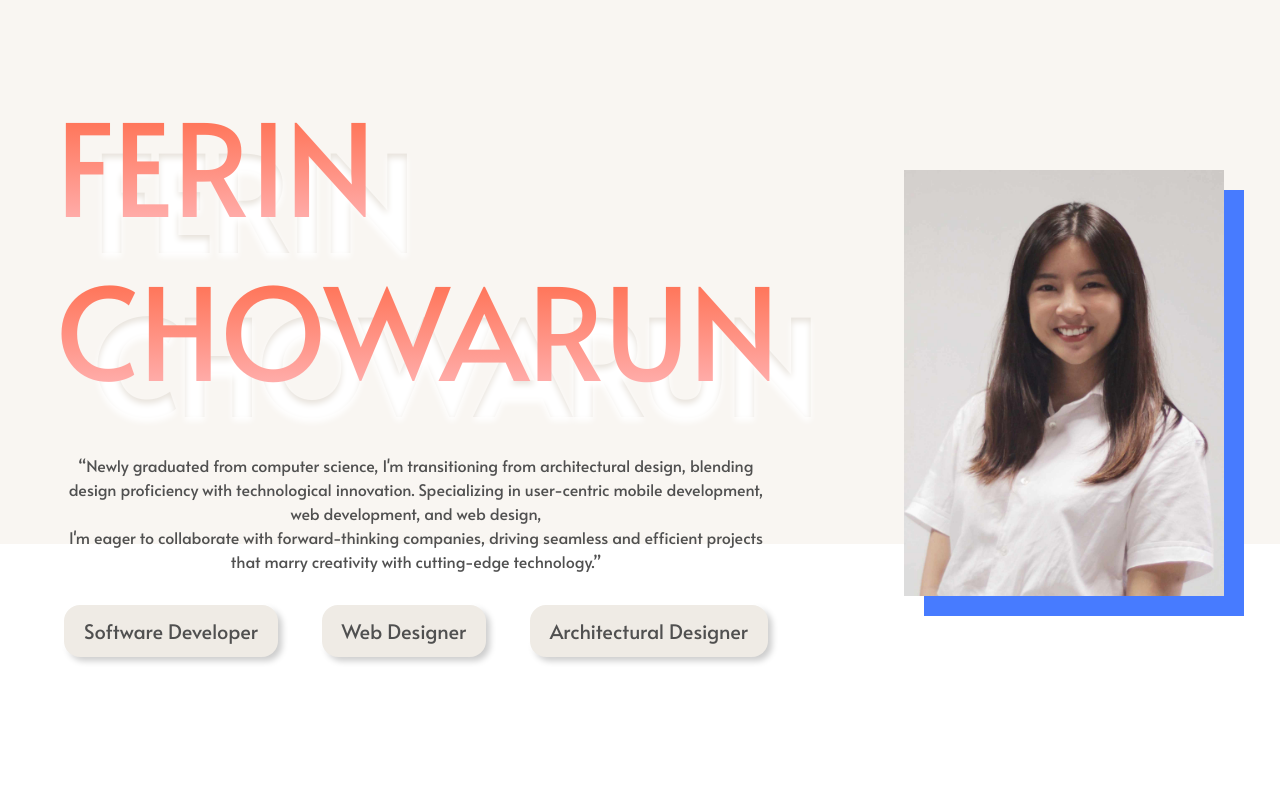
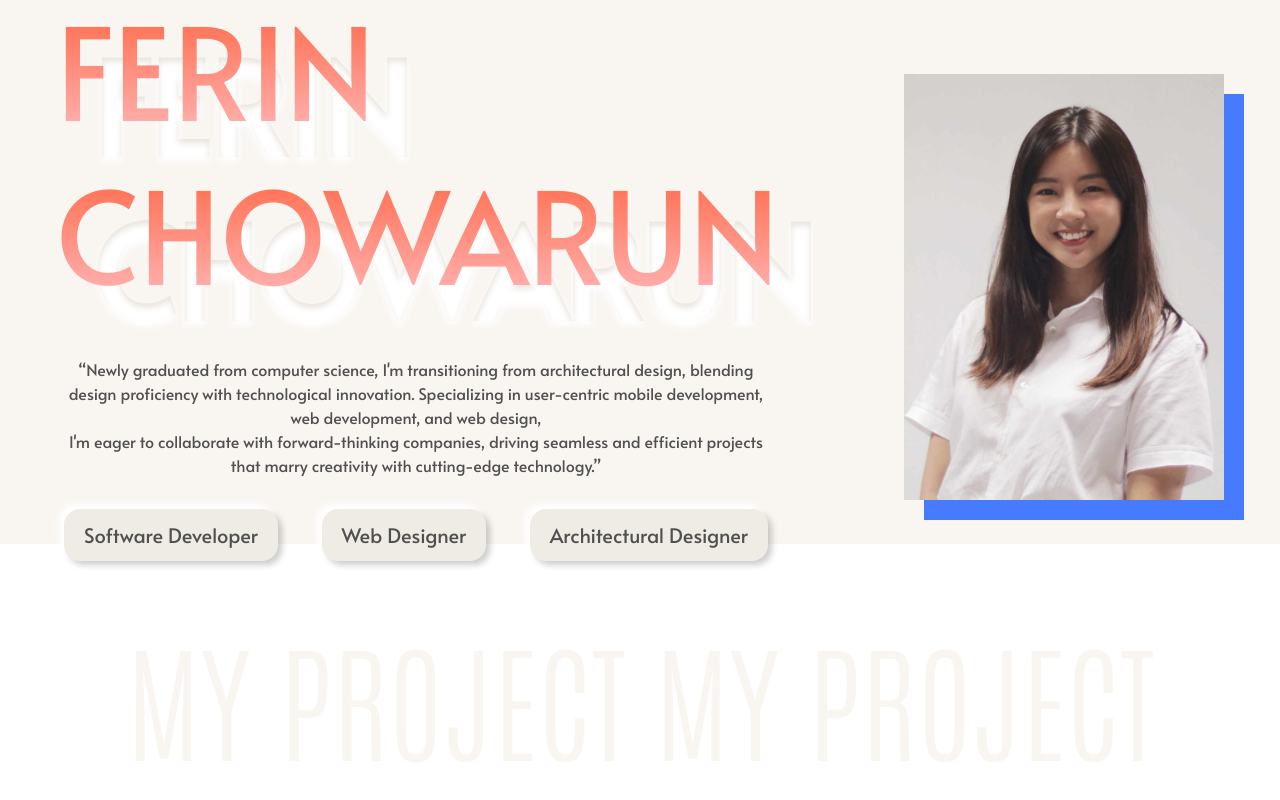
Before and after one commit to nrrri/ferin-portfolio, a React (Vite) app: page / in a window 1280 px wide. Shown: the part 256-1056 px from the top of the page. After the commit the page ends 1035 px from the top, so only its background shows below. Built offline with nearby package versions, Linux system fonts and the light colour scheme; a web font is replaced by a local one.

Commit message:
fix: banner logic

```diff
--- a/src/App.tsx
+++ b/src/App.tsx
@@ -1,7 +1,5 @@
-import ArchProject from './components/ArchProject'
 import Banner from './components/Banner'
 import Cover from './components/Cover'
-import Footer from './components/Footer'
 import NavBar from './components/NavBar'
 import WebDevProject from './components/WebDevProject'
 
@@ -13,11 +11,8 @@ function App() {
         <NavBar />
 
         <Cover />
-        {/* <Banner /> */}
+        <Banner text='My Project '/>
         {/* <WebDevProject /> */}
-
-        {/* <ArchProject /> */}
-        {/* <Footer /> */}
 
     {/* </div> */}
     </div>
--- a/src/components/ArchProject.tsx
+++ /dev/null
@@ -1,7 +0,0 @@
-function ArchProject () {
-    return <>
-    <div></div>
-    </>
-}
-
-export default ArchProject
--- a/src/components/Banner.tsx
+++ b/src/components/Banner.tsx
@@ -1,13 +1,25 @@
-function Banner() {
+import React, { useState, useEffect, useRef } from "react";
+
+const Banner = ({ text }: { text: string }) => {
+    const [repeatCount, setRepeatCount] = useState(1);
+    const containerRef = useRef<HTMLDivElement>(null);
+    const textRef = useRef<HTMLSpanElement>(null);
+
+    useEffect(() => {
+        const containerWidth = containerRef.current?.offsetWidth || 0;
+        const textWidth = textRef.current?.offsetWidth || 1; // Avoid division by zero
+        const count = Math.ceil(containerWidth / textWidth);
+        setRepeatCount(count);
+    }, [text]);
+
     return (
-        <div className="h-28 bg-gradient-to-r from-secondary200 to-secondary100 flex items-center justify-center relative">
-
-            <div className="text-9xl text-bgday100 leading-none uppercase font-antonio banner flex space-x-24" >
-                <p>my projects</p>
-                <p>my projects</p>
-                <p>my projects</p>
-            </div>
-        </div>
+        <div ref={containerRef} className="flex items-center justify-center relative h-[110px] bg-gradient-to-r from-secondary200 to-secondary100 ">
+            <span ref={textRef} className="flex text-9xl text-bgday100 leading-none uppercase font-antonio banner space-x-24 text-nowrap" >
+                {text.repeat(repeatCount)}
+                {/* <p>my projects</p>
+                <p>my projects</p> */}
+            </span>
+        </div >
 
     );
 }
--- a/src/components/Cover.tsx
+++ b/src/components/Cover.tsx
@@ -2,7 +2,7 @@ import portrait from '../assets/ferin.jpeg'
 
 function Cover() {
     return <div className="items-center text-grey400 mb-24 xl:my-36">
-        <div className="flex flex-col-reverse xl:flex-row items-center justify-center xl:p-36 py-12 gap-16 xl:gap-32">
+        <div className="flex flex-col-reverse xl:flex-row items-center justify-center xl:p-auto py-12 gap-16 xl:gap-32">
             {/* my info */}
             <section className="flex flex-col justify-center max-w-[720px] gap-6">
                 <div className="flex flex-col text-left text-5xl md:text-7xl xl:text-9xl font-semibold font-alata">
--- a/src/components/Footer.tsx
+++ /dev/null
@@ -1,7 +0,0 @@
-function Footer () {
-    return <>
-    <div></div>
-    </>
-}
-
-export default Footer
```
